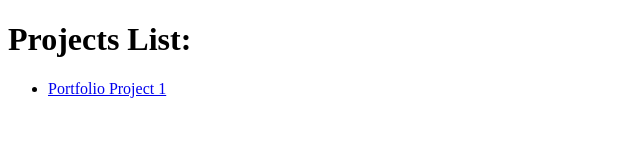
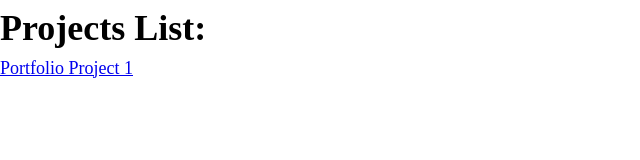
Before and after one commit to Shehbaz-Majeed/IEC, a plain HTML site: page index.html in a window 1280 px wide. Shown: the whole page, without its empty margins (0-640 px from the left). Drawn offline with Linux system fonts and the light colour scheme.

Commit message:
Update index.html to change styles.css to global.css

```diff
--- a/index.html
+++ b/index.html
@@ -4,7 +4,7 @@
   <meta charset="UTF-8" />
   <meta name="viewport" content="width=device-width, initial-scale=1.0" />
   <title>Hello World</title>
-  <link href='/style.css' rel='stylesheet'>
+  <link href='/global.css' rel='stylesheet'>
 </head>
 <body>
   <h1>Projects List:</h1>
```
